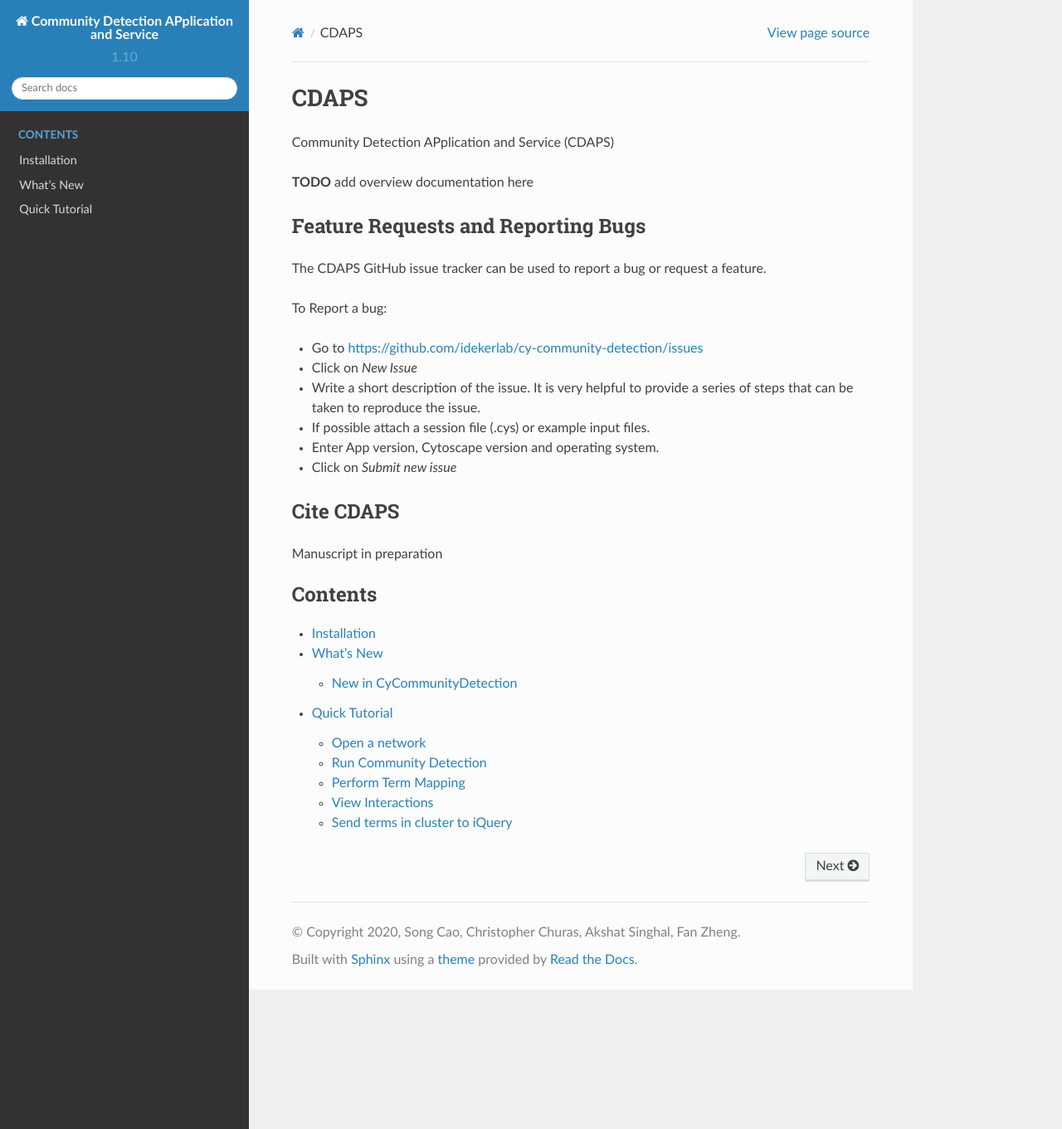
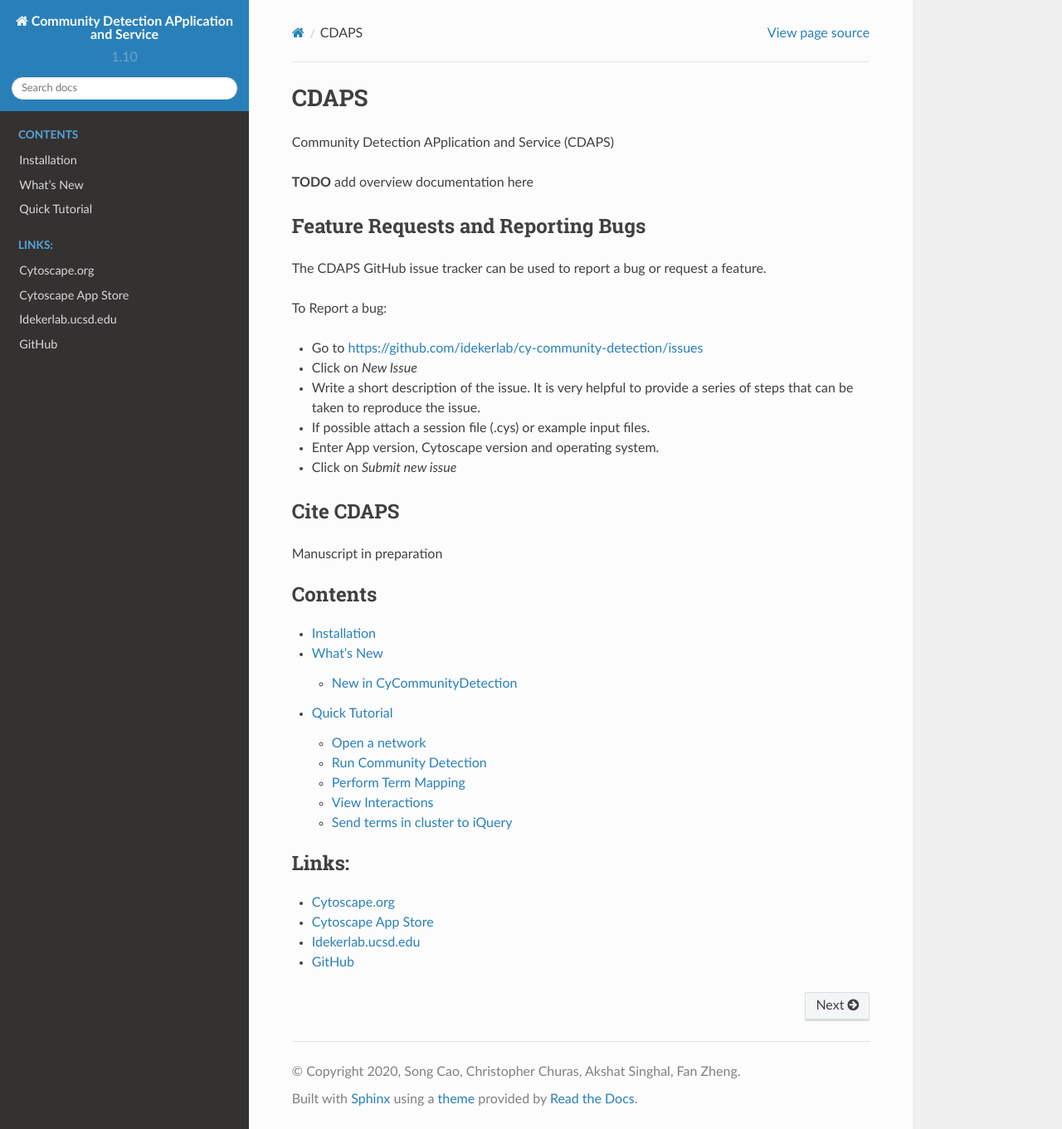
Before and after one commit to cytoscape/cy-community-detection, a Sphinx documentation site: the page built from docs/index.rst, in a window 1280 px wide and 1361 px high. Shown: the whole window at 83% size. Built offline with Sphinx 7.4.7 and the Read the Docs theme 2.0.0, drawn with Linux system fonts in a browser that asks for light colours.

Commit message:
added links section

```diff
--- a/docs/index.rst
+++ b/docs/index.rst
@@ -35,3 +35,12 @@
    Installation
    WhatsNew
    QuickTutorial
+
+.. toctree::
+   :maxdepth: 2
+   :caption: Links:
+
+   Cytoscape.org <http://cytoscape.org>
+   Cytoscape App Store <http://apps.cytoscape.org/apps/cycommunitydetection>
+   Idekerlab.ucsd.edu <http://idekerlab.ucsd.edu/>
+   GitHub <https://github.com/cytoscape/cy-community-detection>
```
